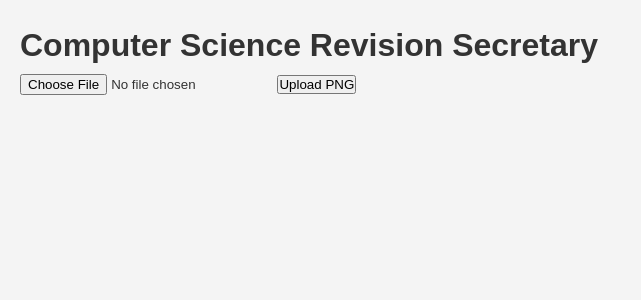
After one commit to Av1sF/kclHacklondon, a Flask app: template templates/index.html in a window 1280 px wide. The commit adds this page. Shown: the top 300 px of the page, without its empty margins (0-641 px from the left). Run offline with Flask 3, Linux system fonts and the light colour scheme; the template is opened without the code that fills it, so the values that code supplies are empty.

Commit message:
jingwen: upload button added

```diff
--- a/app.py
+++ b/app.py
@@ -1,3 +1,4 @@
+'''
 # socketIO Flask server
 from flask import Flask, render_template, send_file
 from flask_socketio import SocketIO
@@ -15,7 +16,7 @@ sio = SocketIO(app)
 
 @app.route('/')
 def home_page():
-    return render_template('home.html')
+    return render_template('index.html')
 
 
 """
@@ -42,3 +43,51 @@ if __name__ == "__main__":
 
     # initalise flask server
     sio.run(app, host='localhost', debug=True)
+'''
+
+
+from flask import Flask, request, redirect, url_for, flash, render_template, send_file
+from werkzeug.utils import secure_filename
+import os
+from flask_sqlalchemy import SQLAlchemy
+
+app = Flask(__name__)
+
+@app.route('/')
+def index():
+    return render_template('index.html')
+
+app.secret_key = 'your_secret_key'
+
+# upload file
+UPLOAD_FOLDER = '/Users/chentingting/Desktop/Hackathon/kclHacklondon'
+ALLOWED_EXTENSIONS = {'png'}
+
+app.config['UPLOAD_FOLDER'] = UPLOAD_FOLDER
+
+def allowed_file(filename):
+    return '.' in filename and \
+           filename.rsplit('.', 1)[1].lower() in ALLOWED_EXTENSIONS
+
+@app.route('/upload', methods=['POST'])
+def upload_file():
+    if 'file' not in request.files:
+        flash('No file part')
+        return redirect(request.url)
+    file = request.files['file']
+    if file.filename == '':
+        flash('No selected file')
+        return redirect(request.url)
+    if file and allowed_file(file.filename):
+        filename = secure_filename(file.filename)
+        file.save(os.path.join(app.config['UPLOAD_FOLDER'], filename))
+        return redirect(url_for('uploaded_file', filename=filename))
+
+
+
+if __name__ == "__main__":
+    app.run(debug=True)
+
+
+if __name__ == "__main__":
+    app.run(debug=True)
--- /dev/null
+++ b/static/css/style.css
@@ -0,0 +1,83 @@
+/* Basic reset */
+* {
+    margin: 0;
+    padding: 0;
+    box-sizing: border-box;
+  }
+
+  body {
+    font-family: 'Arial', sans-serif;
+    background-color: #f4f4f4;
+    color: #333;
+    line-height: 1.6;
+    padding: 20px;
+  }
+
+  .container {
+    max-width: 1100px;
+    margin: auto;
+    overflow: auto;
+    padding: 0 20px;
+  }
+
+  /* Simple and Clean Header */
+  .header {
+    background: #333;
+    color: #fff;
+    padding: 10px 0;
+    text-align: center;
+  }
+
+  .header h1 {
+    margin: 0;
+    padding-bottom: 10px;
+    font-weight: 300;
+    letter-spacing: 2px;
+  }
+
+  /* Fancy Typography for Content */
+  .content {
+    padding: 20px;
+    background: #fff;
+    margin-top: 20px;
+  }
+
+  .content h2 {
+    font-weight: 300;
+    color: #333;
+  }
+
+  .content p {
+    margin: 10px 0;
+    font-size: 1em;
+    line-height: 1.7;
+  }
+
+  /* Simple Button with Fancy Hover Effect */
+  .btn {
+    display: inline-block;
+    background: #333;
+    color: #fff;
+    padding: 10px 20px;
+    text-decoration: none;
+    border-radius: 5px;
+    transition: background-color 0.3s, transform 0.3s;
+  }
+
+  .btn:hover {
+    background: #555;
+    transform: scale(1.05);
+  }
+
+  /* Simple Footer */
+  .footer {
+    text-align: center;
+    margin-top: 20px;
+    padding: 20px;
+    background: #333;
+    color: #fff;
+  }
+
+  .footer p {
+    margin: 0;
+  }
--- a/static/styles.css
+++ /dev/null
@@ -1,2 +0,0 @@
-/* Add css styles to webpages */
-/* helloo there */
--- a/templates/home.html
+++ b/templates/home.html
@@ -1,8 +1,13 @@
 <!DOCTYPE html>
-<html>
+<html lang="en">
     <head>
         <title>Home Page</title>
         <meta name="viewport" content="width=device-width, initial-scale=1.0">
-        <link rel="stylesheet" href="/static/styles.css">
+        <link rel="stylesheet" href="{{ url_for('static', filename='css/style.css') }}">
+        {% block head %}{% endblock %}
     </head>
+
+    <body>
+        {% block body %}{% endblock %}
+    </body>
 </html>
--- /dev/null
+++ b/templates/index.html
@@ -0,0 +1,16 @@
+{% extends 'home.html' %}
+
+{% block head %}
+
+{% endblock %}
+
+
+{% block body %}
+<h1>Computer Science Revision Secretary</h1>
+
+<form action="/upload" method="post" enctype="multipart/form-data">
+    <input type="file" name="file" accept=".png">
+    <button type="submit">Upload PNG</button>
+</form>
+
+{% endblock %}
```
Also changed, not shown: Pasted_Graphic_8.png (added), 1 other file.
